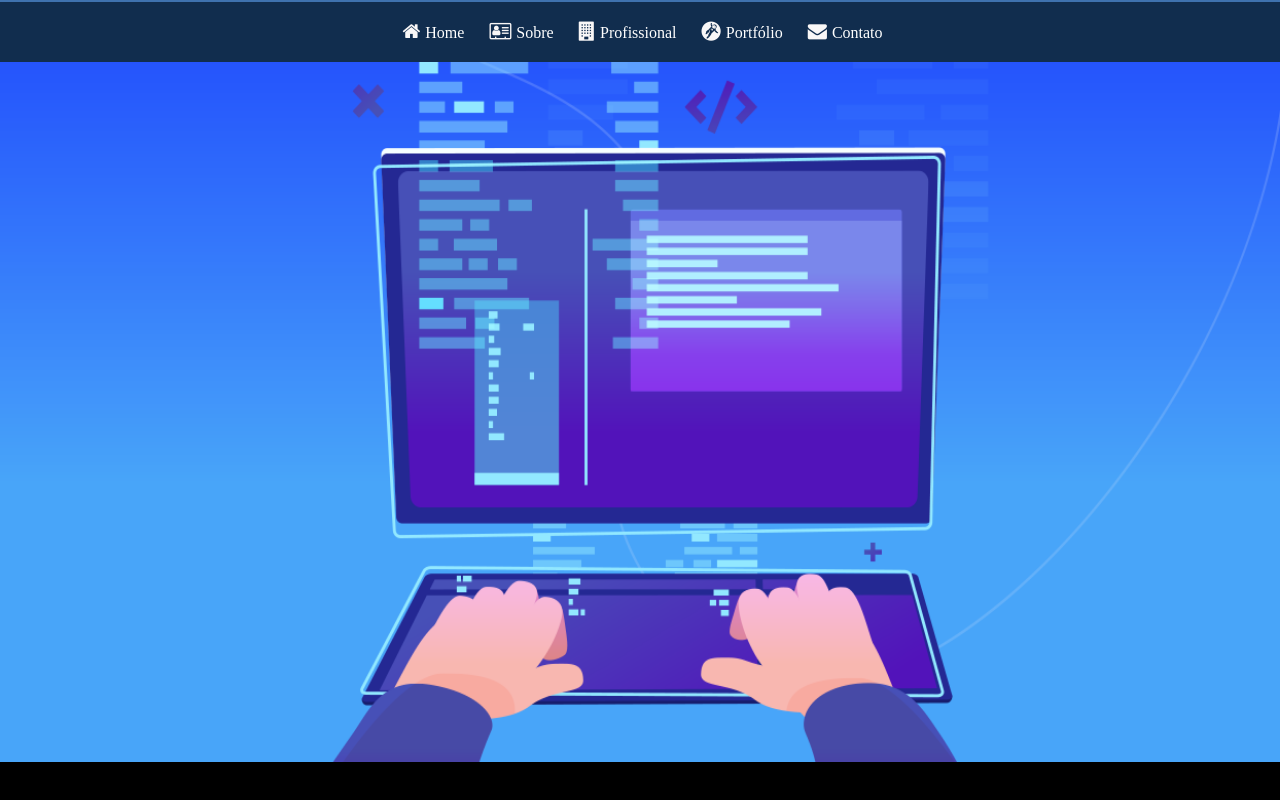
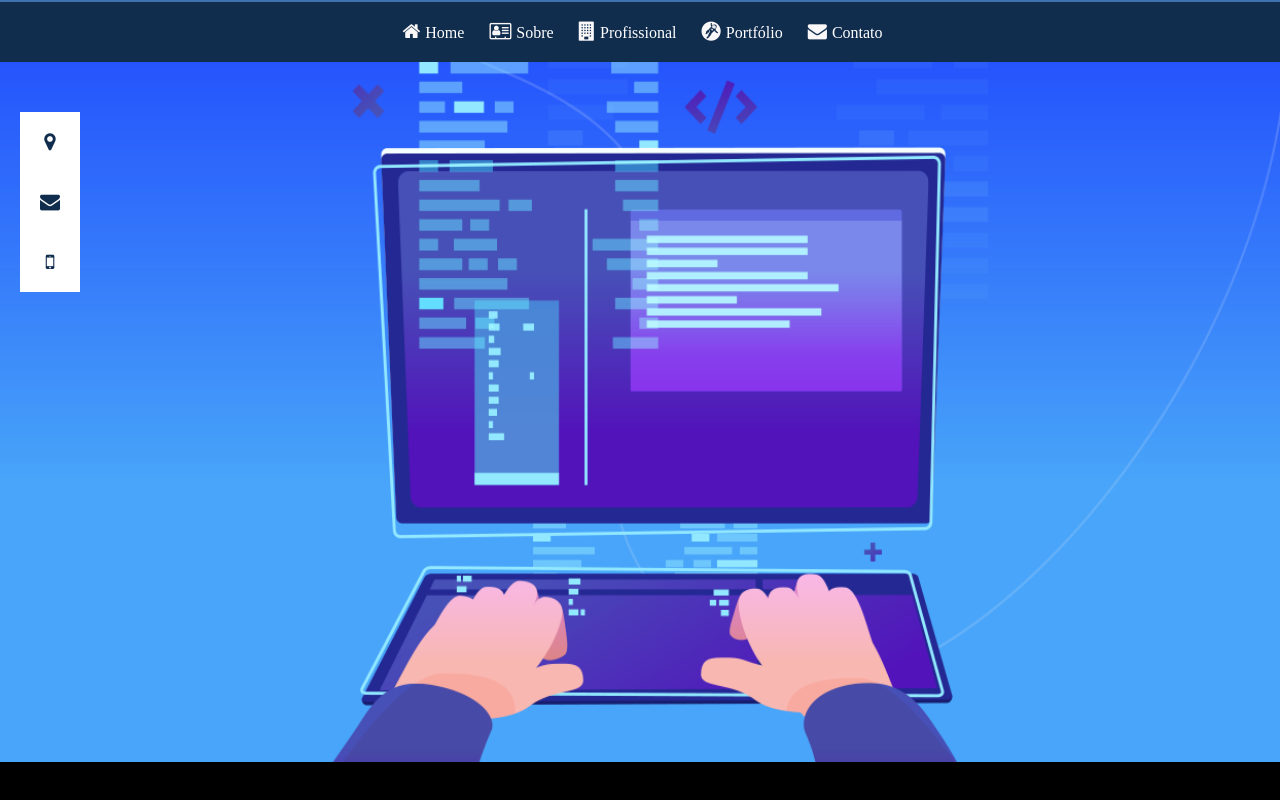
Before and after one commit to yurirolandi/Vue-Portfolio, a Vue app: page /#/ in a window 1280 px wide. Shown: the top 800 px of the page. Built offline with nearby package versions, Linux system fonts and the light colour scheme.

Commit message:
Atualização contato

```diff
--- a/src/components/About/About.js
+++ b/src/components/About/About.js
@@ -1,3 +1,4 @@
+
 export default {
   name: 'about',
 }
--- a/src/components/About/About.scss
+++ b/src/components/About/About.scss
@@ -42,6 +42,7 @@
                 width: 70%;
                 color: $color-branca;
                 font-family: roboto;
+                line-height: 1.6;
             }
 
             .about-media{
@@ -77,6 +78,8 @@
                 }
             }
         }
+
+
     }
 
 
--- a/src/components/Contato/Contato.html
+++ b/src/components/Contato/Contato.html
@@ -1,5 +1,6 @@
 
 <section class="contato">
+
     <div class="contato-form">
       <h1 class="contato-titulo">Contato</h1>
       <div class="contato-texto">
@@ -18,4 +19,6 @@
       </div>
       <a class="btn">Enviar</a>
     </div>
+
+
 </section>
--- a/src/components/Contato/Contato.scss
+++ b/src/components/Contato/Contato.scss
@@ -67,5 +67,7 @@
             margin-top: 8px;
             width: 100%;
         }
+
     }
+
 }
--- a/src/components/Header/Header.scss
+++ b/src/components/Header/Header.scss
@@ -6,6 +6,7 @@
     background-color: $color-base;
     position: sticky;
     top: 0;
+    z-index: 99999;
 
     .header-menu{
         display: flex;
--- a/src/components/Inicial/Inicial.html
+++ b/src/components/Inicial/Inicial.html
@@ -1,4 +1,33 @@
 
 <section class="inicial">
+        <div class="painel">
+                <div class="painel-option">
 
+                    <div class="option">
+                      <i class="fa fa-map-marker" aria-hidden="true"></i>
+                      <div class="painel-text">
+                        Rio de janeiro - Rj
+                      </div>
+                    </div>
+
+
+
+                    <div class="option">
+                      <i class="fa fa-envelope" aria-hidden="true"></i>
+                      <div class="painel-text">
+                        sd.rolandi@gmail.com
+                      </div>
+                    </div>
+
+
+
+                    <div class="option">
+                      <i class="fa fa-mobile" aria-hidden="true"></i>
+                      <div class="painel-text">
+                        (21) 97362-9318
+                      </div>
+                    </div>
+
+                  </div>
+            </div>
 </section>
--- a/src/components/Inicial/Inicial.scss
+++ b/src/components/Inicial/Inicial.scss
@@ -7,4 +7,52 @@
     background-position: top;
     background-size:100% 100%;
     background-attachment: fixed;
+
+
+
+        .painel-option{
+            padding: 50px 20px;
+            .option{
+                cursor: pointer;
+                position: relative;
+                width: 250px;
+                overflow: hidden;
+                z-index: 999;
+                &:hover .painel-text{
+                    left: 60px;
+                }
+
+                i{
+                    display: block;
+                    width: 60px;
+                    text-align: center;
+                    line-height: 60px;
+                    background-color: $color-branca;
+                    color: $color-base;
+                    font-size: 20px;
+                    transition: 0.6s;
+                    &:hover{
+                        color: $color-primaria;
+                    }
+                }
+
+            .painel-text{
+                position: absolute;
+                height: 60px;
+                width: fit-content;
+                padding: 0 10px;
+                background-color: $color-base;
+                color: $color-branca;
+                line-height: 60px;
+                text-align: center;
+                transition: 0.6s;
+                top: 0px;
+                z-index: -1;
+                left: -140px;
+
+            }
+        }
+    }
+
+
 }
--- a/vue.config.js
+++ b/vue.config.js
@@ -7,7 +7,7 @@ module.exports = {
     types.forEach(type => addStyleResource(config.module.rule('stylus').oneOf(type)))
   },
 
-  baseUrl:'/Vue-Portfolio',
+  // baseUrl:'/Vue-Portfolio',
 
   css: {
       loaderOptions: {
```
Also changed, not shown: src/components/About/About.html (+7 -6 lines), src/views/Home.vue (+5 -6 lines).
